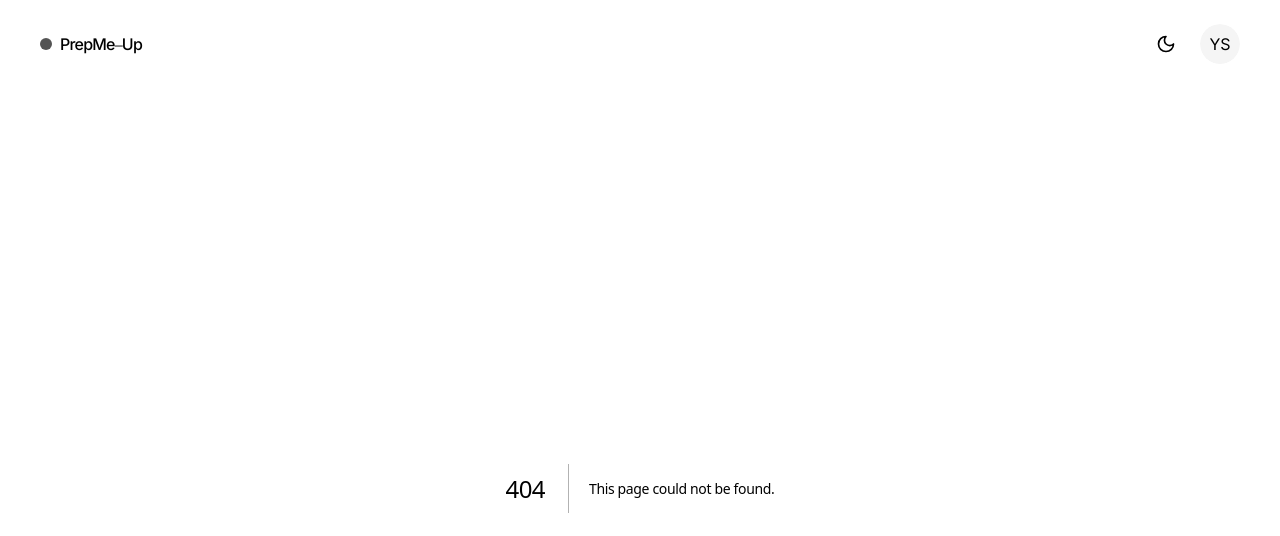
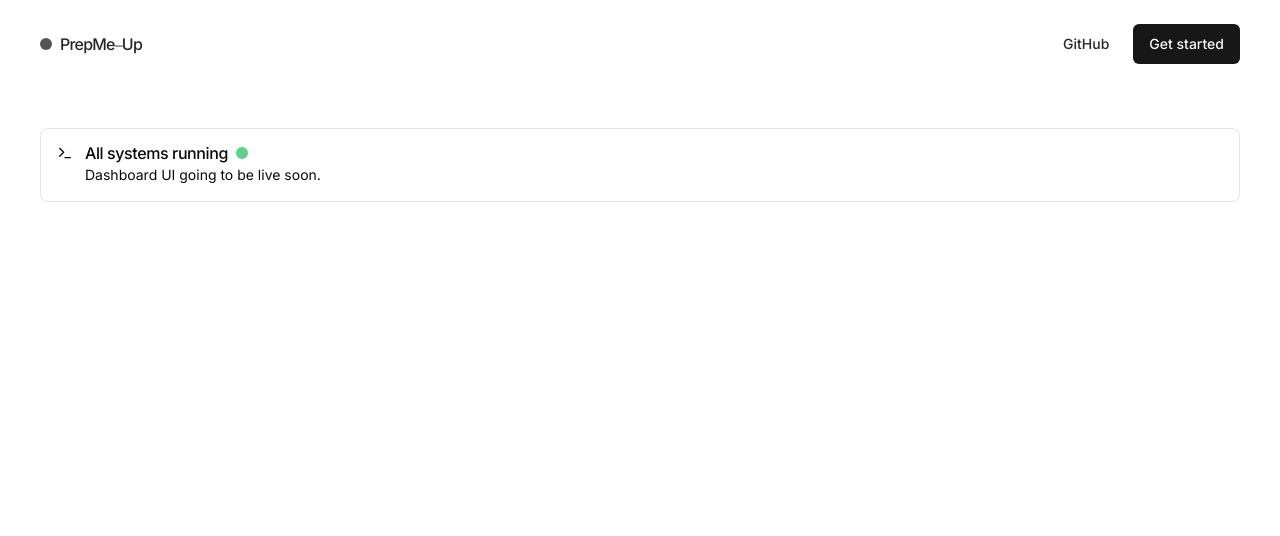
Before and after one commit to yashsehgal/prepmeup, a Next.js app: page /home in a window 1280 px wide. Before the commit this address had no page. Shown: the top 536 px of the page. Built offline with nearby package versions, Linux system fonts and the light colour scheme.

Commit message:
feat(wip): add auth flow to navbar

```diff
--- /dev/null
+++ b/app/home/page.tsx
@@ -0,0 +1,9 @@
+import App from "../page"
+
+const WebsiteLanding: React.FunctionComponent = () => {
+  return (
+    <App />
+  )
+}
+
+export default WebsiteLanding;
--- a/app/layout.tsx
+++ b/app/layout.tsx
@@ -1,8 +1,6 @@
-"use client";
 import Navbar from '@/components/sections/navbar';
 import './globals.css';
 import { Inter } from 'next/font/google';
-import { useState } from 'react';
 
 const inter = Inter({ subsets: ['latin'] });
 
@@ -11,8 +9,6 @@ export default function RootLayout({
 }: {
   children: React.ReactNode;
 }) {
-  // to store the user authentication state
-  const [isAuthenticated, setIsAuthenticated] = useState<boolean>(false);
   return (
     <html lang="en">
       <body className={inter.className}>
--- a/app/page.tsx
+++ b/app/page.tsx
@@ -1,5 +1,6 @@
 import PageContent from '@/components/layouts/page-content';
 import ViewContainer from '@/components/layouts/view-container';
+import AuthFlow from '@/components/ui/auth-flow';
 import StatusAlert from '@/components/ui/status-alert';
 
 const App: React.FunctionComponent = () => {
--- a/components/sections/navbar/index.tsx
+++ b/components/sections/navbar/index.tsx
@@ -6,6 +6,7 @@ import ViewContainer from '@/components/layouts/view-container';
 import { Avatar, AvatarFallback, AvatarImage } from '@/components/ui/avatar';
 import Link from 'next/link';
 import { cn } from '@/lib/utils';
+import AuthFlow from '@/components/ui/auth-flow';
 
 const Navbar: React.FunctionComponent = () => {
   return (
@@ -13,7 +14,29 @@ const Navbar: React.FunctionComponent = () => {
       <ViewContainer className="flex items-center justify-between">
         {/* Here true represents the logged in state */}
         <Link
-          href={true ? '/dashboard' : '/'}
+          href="/"
+          className={cn('flex flex-row items-center gap-2')}>
+          <div className="w-3 h-3 rounded-full bg-neutral-900 animate-pulse" />
+          <h1 className="font-medium text tracking-tighter">{'PrepMe⎯Up'}</h1>
+        </Link>
+        <div className="flex gap-2">
+          <Button variant={"ghost"} onClick={() => window.open("https://github.com/yashsehgal/prepmeup")}>
+            GitHub
+          </Button>
+          <AuthFlow />
+        </div>
+      </ViewContainer>
+    </nav>
+  );
+};
+
+const NavbarLoggedIn: React.FunctionComponent = () => {
+  return (
+    <nav className="navbar py-6">
+      <ViewContainer className="flex items-center justify-between">
+        {/* Here true represents the logged in state */}
+        <Link
+          href="/dashboard"
           className={cn('flex flex-row items-center gap-2')}>
           <div className="w-3 h-3 rounded-full bg-neutral-900 animate-pulse" />
           <h1 className="font-medium text tracking-tighter">{'PrepMe⎯Up'}</h1>
@@ -33,7 +56,7 @@ const Navbar: React.FunctionComponent = () => {
         </div>
       </ViewContainer>
     </nav>
-  );
-};
+  )
+}
 
 export default Navbar;
--- a/components/ui/auth-flow/auth-flow.tsx
+++ b/components/ui/auth-flow/auth-flow.tsx
@@ -1,5 +1,7 @@
+"use client";
 import { useState } from "react";
 import { Dialog, DialogContent, DialogTrigger } from "../dialog";
+import { Button } from "../button";
 
 const AuthFlow: React.FunctionComponent = () => {
   // setting the first default view as "login"
@@ -7,7 +9,10 @@ const AuthFlow: React.FunctionComponent = () => {
 
   return (
     <>
-      <Dialog defaultOpen>
+      <Dialog>
+        <DialogTrigger asChild>
+          <Button>Get started</Button>
+        </DialogTrigger>
         <DialogContent></DialogContent>
       </Dialog>
     </>
```
